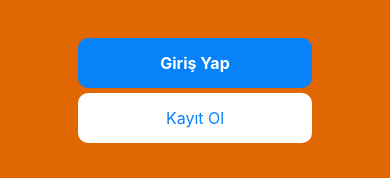
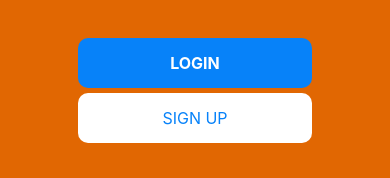
Before and after one commit to serapinar/LoginPage, a React Native app: screen /Login in a window 390 px wide. Shown: the part 394-572 px from the top of the page. Built offline with nearby package versions, Linux system fonts and the light colour scheme.

Commit message:
v1 Login Page css made

```diff
--- a/screens/LoginScreen.js
+++ b/screens/LoginScreen.js
@@ -12,10 +12,10 @@ export default function LoginScreen() {
             </View>
             <View style={styles.buttonContainer}>
                 <TouchableOpacity style={styles.button}>
-                    <Text style={styles.buttonText}>Giriş Yap</Text>
+                    <Text style={styles.buttonText}>LOGIN</Text>
                 </TouchableOpacity>
                 <TouchableOpacity style={[styles.button, styles.outlineButton]}>
-                    <Text style={styles.outlineButtonText}>Kayıt Ol</Text>
+                    <Text style={styles.outlineButtonText}>SIGN UP</Text>
                 </TouchableOpacity>
             </View>
         </KeyboardAvoidingView>
```
